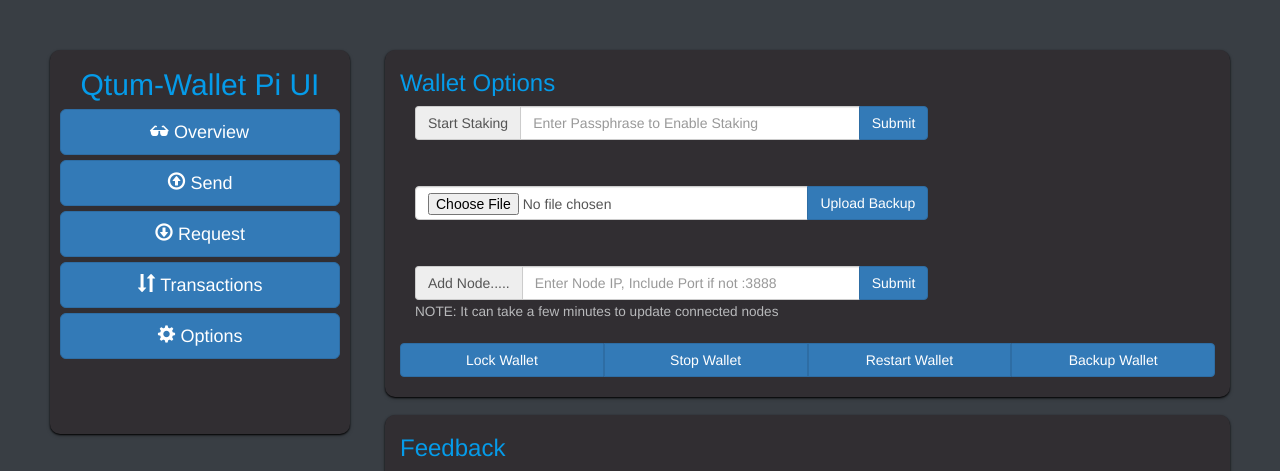
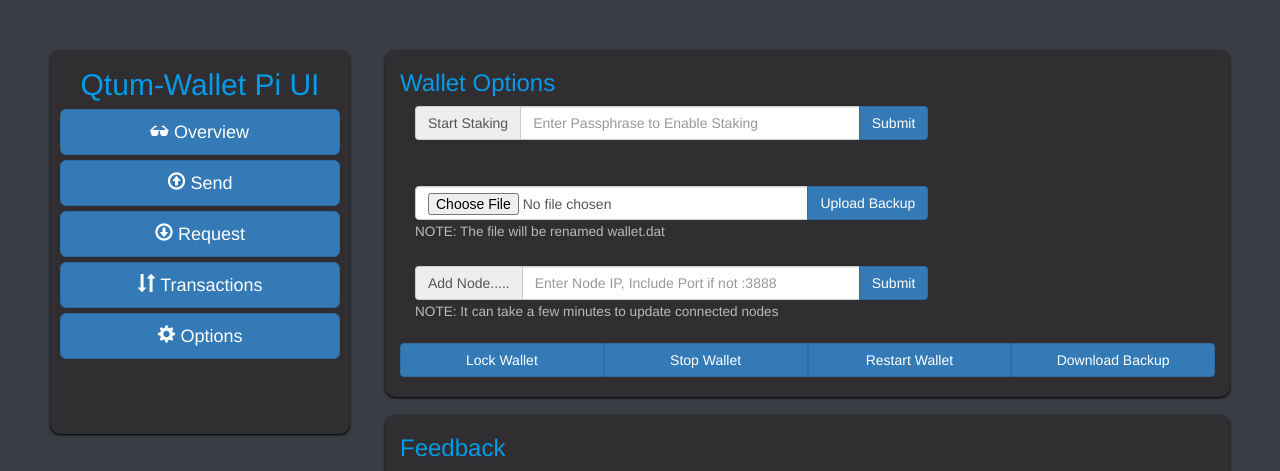
Before and after one commit to SSUgaya/qtum-ui, a Flask app: template templates/settings.html in a window 1280 px wide. Shown: the top 471 px of the page. Run offline with Flask 2, Linux system fonts and the light colour scheme; the template is opened without the code that fills it: values that come from a table or form of the project are taken from there, others are empty; some libraries are stand-ins or nearby versions.

Commit message:
fixed WALLET_DIR path and uploaded files with be renamed wallet.dat

```diff
--- a/app.py
+++ b/app.py
@@ -1,4 +1,4 @@
-from flask import Flask, render_template, request, flash, url_for, redirect, send_file
+from flask import Flask, render_template, request, flash, url_for, redirect, send_from_directory
 from flask_qrcode import QRcode
 from flask_wtf import FlaskForm
 from flask_wtf.file import FileField, FileRequired, FileAllowed
@@ -11,12 +11,12 @@
 import os
 import subprocess
 
-UPLOAD_FOLDER = '/.qtum'
+WALLET_DIR = os.path.expanduser('~/.qtum')
 
 app = Flask(__name__)
 app.config['SECRET_KEY'] = os.urandom(24)
 app.config['TEMPLATES_AUTO_RELOAD']=True
-app.config['UPLOAD_FOLDER'] = UPLOAD_FOLDER
+app.config['WALLET_DIR'] = WALLET_DIR
 QRcode(app)
 Bootstrap(app)
 
@@ -60,7 +60,7 @@
     result = str(out,'utf-8')
     return result
 
-def not_mature_coins():
+def immature_coins():
     total_coins = 0
     unspent_coins = qtum_info('listunspent', 0)
     for unspent in unspent_coins:
@@ -136,19 +136,16 @@
 def index():
     if wallet_checks() != 'OK':
         return redirect(url_for('offline'))
-    date = time
-    return render_template('index.html',date=date, not_mature_coins=not_mature_coins(), best_block_hash=qtum("getbestblockhash"), qtum_mempool=qtum_info("getmempoolinfo"), qtum_network=qtum_info("getnettotals"), qtum_wallet=qtum_info(), get_current_block=qtum_info("getinfo"), list_tx=qtum_info("listtransactions '*'", 100), wallet_version=qtum("--version"), stake_output=qtum_info("getstakinginfo", ""), stake_time=get_time())
+    return render_template('index.html', immature_coins=immature_coins(), best_block_hash=qtum("getbestblockhash"), qtum_mempool=qtum_info("getmempoolinfo"), qtum_network=qtum_info("getnettotals"), qtum_wallet=qtum_info(), get_current_block=qtum_info("getinfo"), list_tx=qtum_info("listtransactions '*'", 100), wallet_version=qtum("--version"), stake_output=qtum_info("getstakinginfo", ""), stake_time=get_time())
 
 @app.route('/send', defaults={'selected_address' : ''})
 @app.route('/send/<selected_address>', methods=['GET', 'POST'])
 def send(selected_address):
-    date = time
     form = SendForm()
-    return render_template('send.html', address=selected_address, date=date, form=form, last_tx=qtum_info("listtransactions '*'", 100), get_unspent=qtum_info('listunspent', 0), qtum_wallet=qtum_info())
+    return render_template('send.html', address=selected_address, form=form, last_tx=qtum_info("listtransactions '*'", 100), get_unspent=qtum_info('listunspent', 0), qtum_wallet=qtum_info())
 
 @app.route('/send_qtum', methods=['POST'])
 def send_qtum():
-    date = time
     form = SendForm()
     max_spend = qtum_info()
     fee = str(form.include_fee.data)
@@ -168,7 +165,7 @@
             return redirect(url_for('send'))
         flash("Success! TX ID: %s" % send_qtum, 'msg')
         return redirect(url_for('send'))
-    return render_template('send.html', date=date, form=form, last_tx=qtum_info("listtransactions '*' 100"), get_unspent=qtum_info('listunspent', 0), qtum_wallet=qtum_info())
+    return render_template('send.html', form=form, last_tx=qtum_info("listtransactions '*' 100"), get_unspent=qtum_info('listunspent', 0), qtum_wallet=qtum_info())
 
 @app.route('/receive', defaults={'selected_address' : ''})
 @app.route('/receive/<selected_address>')
@@ -275,11 +272,16 @@
     if wallet_upload.validate_on_submit():
         f = wallet_upload.wallet.data
         filename = secure_filename(f.filename)
-        f.save(os.path.join(app.config['UPLOAD_FOLDER'], filename))
+        f.save(os.path.join(app.config['WALLET_DIR'], filename))
+        os.rename(WALLET_DIR+"/"+filename, WALLET_DIR+"/"+"wallet.dat")
         flash('Success! Please restart your wallet.', 'upload_msg')
         return redirect(url_for('setup'))
     flash('Something went wrong please try again', 'upload_error')
     return redirect(url_for('setup'))
 
+@app.route('/download', methods=['GET'])
+def download():
+    return send_from_directory(app.config['WALLET_DIR'], filename='wallet.dat', as_attachment=True, attachment_filename='wallet_backup.dat')
+
 if __name__ == '__main__':
     app.run(host='0.0.0.0', debug=True)
--- a/templates/index.html
+++ b/templates/index.html
@@ -6,7 +6,7 @@
         <h3>Balance</h3> <br />
         <strong data-toggle="tooltip" title="Qtum availabe to spend.">Available:</strong> <span class="pull-right">{{ '%0.4f' | format(qtum_wallet.balance) }}</span> <br />
         <strong data-toggle="tooltip" title="Unconfirmed Qtum">Pending:</strong> <span class="pull-right">{{ '%0.4f' | format(qtum_wallet.unconfirmed_balance) }}</span> <br />
-        <strong data-toggle="tooltip" title="Qtum with less then 500 confirmations">Immature:</strong><span class="pull-right">{{ '%0.4f' | format(not_mature_coins) }}</span> <br />
+        <strong data-toggle="tooltip" title="Qtum with less then 500 confirmations">Immature:</strong><span class="pull-right">{{ '%0.4f' | format(immature_coins) }}</span> <br />
         <strong data-toggle="tooltip" title="Staking Rewards available after 500 Blocks">Stake Reward:</strong> <span class="pull-right">{{ '%0.4f' | format(qtum_wallet.immature_balance) }}</span> <br />
         <strong data-toggle="tooltip" title="Coins Locked from Staking a Block">Staked:</strong><span class="pull-right">{{ '%0.4f' | format(qtum_wallet.stake) }}</span> <br />
         <div class="q-total"><hr /> <span data-toggle="tooltip" title="Combined total Qtum, including pending and staked" class="pull-left">Total</span> {{ '%0.4f' | format(qtum_wallet.balance + qtum_wallet.unconfirmed_balance + qtum_wallet.immature_balance + qtum_wallet.stake) }} QTUM</div>
--- a/templates/settings.html
+++ b/templates/settings.html
@@ -52,6 +52,7 @@
       <button type="submit" class="btn btn-primary">Upload Backup</button>
     </div>
   </div>
+  <small>NOTE: The file will be renamed wallet.dat</small>
     <br />
   {% if form.errors %}
     {% for field, errors in form.errors.items() %}
@@ -127,7 +128,7 @@
     <a href="/send_req/walletlock" class="btn btn-primary">Lock Wallet</a>
     <a href="/send_req/stop" class="btn btn-primary">Stop Wallet</a>
     <a href="/" class="btn btn-primary">Restart Wallet</a>
-    <a href="/" class="btn btn-primary">Backup Wallet</a>
+    <a href="/download" class="btn btn-primary">Download Backup</a>
   </div>
 
   </div>
```
